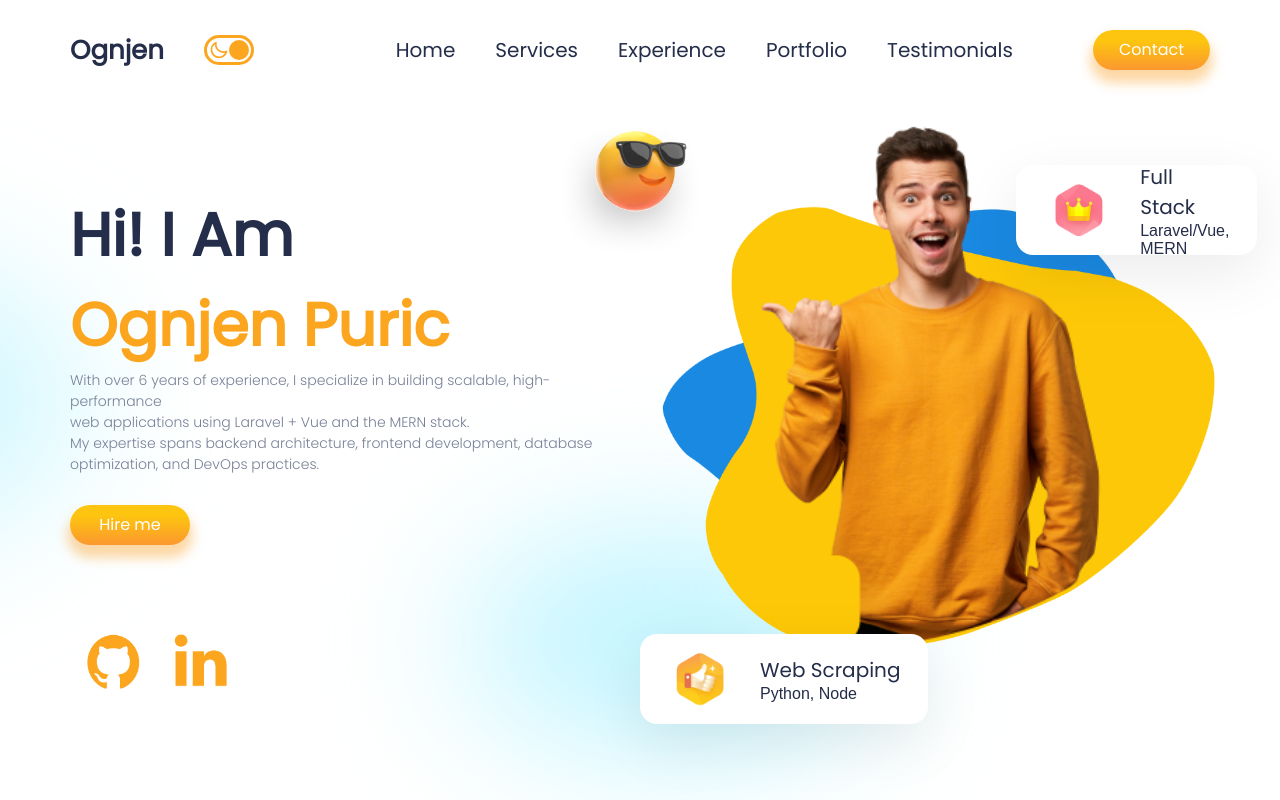
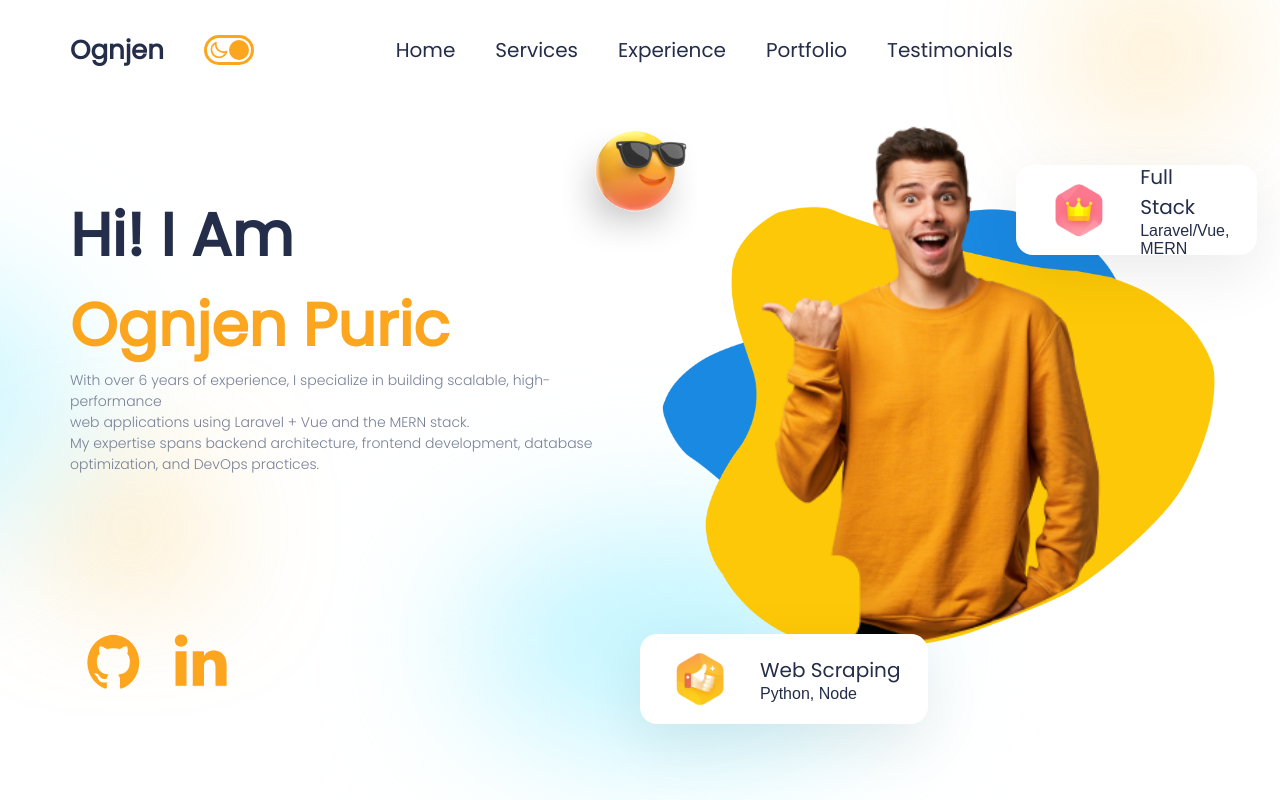
Before and after one commit to LaravueMaestro05/portfolio, a React (Create React App) app: page / in a window 1280 px wide. Shown: the top 800 px of the page. Built offline with nearby package versions, Linux system fonts and the light colour scheme.

Commit message:
Update css file

```diff
--- a/src/App.css
+++ b/src/App.css
@@ -16,7 +16,8 @@
   color: var(--black);
 }
 
-.button{
+.button{filter: blur(72px);
+  z-index: -9;
   border-radius: 34px;
   border: none;
   color: white;
```
